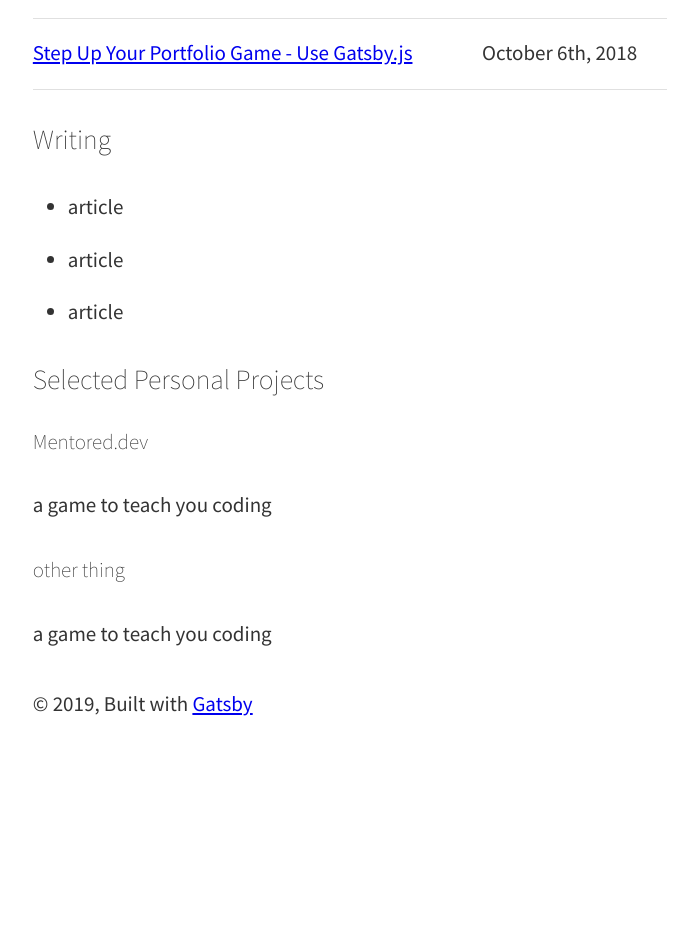
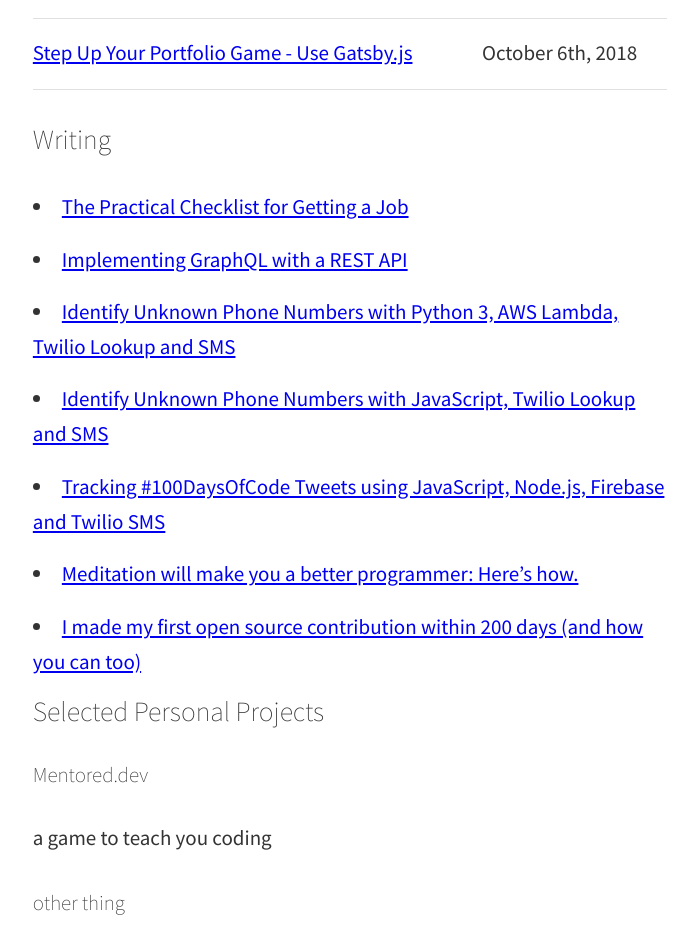
Before and after one commit to jsjoeio/jsjoe.io, a Gatsby site: page / in a window 1280 px wide. Shown: the part 1280-2205 px from the top of the page, without its empty margins (290-988 px from the left). Before the commit the page ends 2032 px from the top, so only its background shows below. Built offline with nearby package versions, Linux system fonts and the light colour scheme; Gatsby itself is replaced by a stand-in of ours.

Commit message:
Add links to articles

```diff
--- /dev/null
+++ b/src/components/atoms/Writing.js
@@ -0,0 +1,15 @@
+import React from 'react'
+import articles from '../../utils/articles'
+
+const Writing = () => (
+  <section>
+    <h3>Writing</h3>
+    {articles.map(article => (
+      <li>
+        <a href={article.link} alt={`Link to article ${article.title}.`} target='_blank' rel='noopener noreferrer'>{article.title}</a>
+      </li>
+    ))}
+  </section>
+)
+
+export default Writing
--- a/src/pages/index.js
+++ b/src/pages/index.js
@@ -4,20 +4,14 @@ import Layout from '../components/layout'
 import SEO from '../components/seo'
 import About from '../components/atoms/About'
 import Speaking from '../components/atoms/Speaking'
+import Writing from '../components/atoms/Writing'
 
 const IndexPage = () => (
   <Layout>
     <SEO title='JavaScript Joe' keywords={[`joe previte`, `javascript`, `joe`]} />
     <About />
     <Speaking />
-    <section>
-      <h3>Writing</h3>
-      <ul>
-        <li>article</li>
-        <li>article</li>
-        <li>article</li>
-      </ul>
-    </section>
+    <Writing />
     <section>
       <h3>Selected Personal Projects</h3>
       <div>
--- /dev/null
+++ b/src/utils/articles.js
@@ -0,0 +1,32 @@
+const articles = [
+  {
+    title: 'The Practical Checklist for Getting a Job',
+    link: 'https://dev.to/jsjoeio/the-practical-checklist-for-getting-a-job-150n'
+  },
+  {
+    title: 'Implementing GraphQL with a REST API',
+    link: 'https://www.contentful.com/blog/2019/03/13/implementing-graphql-rest-api/'
+  },
+  {
+    title: 'Identify Unknown Phone Numbers with Python 3, AWS Lambda, Twilio Lookup and SMS',
+    link: 'https://www.twilio.com/blog/identify-unknown-phone-numbers-python-3-aws-lambda-lookup-sms'
+  },
+  {
+    title: 'Identify Unknown Phone Numbers with JavaScript, Twilio Lookup and SMS',
+    link: 'https://www.twilio.com/blog/identify-unknown-phone-numbers-javascript-twilio-lookup-sms'
+  },
+  {
+    title: 'Tracking #100DaysOfCode Tweets using JavaScript, Node.js, Firebase and Twilio SMS',
+    link: 'https://www.twilio.com/blog/2018/07/100daysofcode-tweets-javascript-nodejs-firebase-twilio.html'
+  },
+  {
+    title: 'Meditation will make you a better programmer: Here’s how.',
+    link: 'https://medium.freecodecamp.org/meditation-will-make-you-a-better-programmer-heres-how-1c0582f675fa'
+  },
+  {
+    title: 'I made my first open source contribution within 200 days (and how you can too)',
+    link: 'https://medium.freecodecamp.org/i-made-my-first-open-source-contribution-within-200-days-and-how-you-can-too-4d5bdbd63fad'
+  }
+]
+
+export default articles
```
